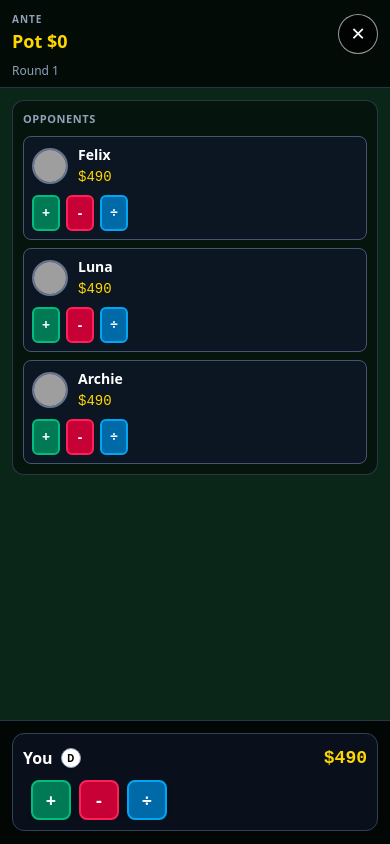
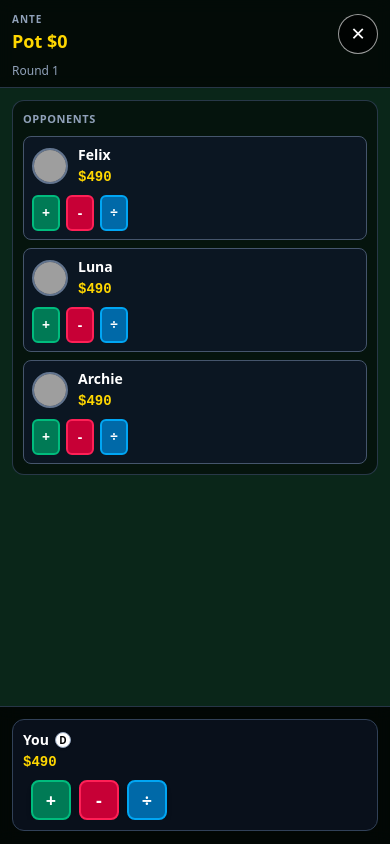
Before and after one commit to jinnotgin/equation-hi-lo, a Vue app: page / in a window 390 px wide. Both pictures are taken after a click on the button "▶ Start Game". Built offline with nearby package versions, Linux system fonts and the light colour scheme; grey boxes are pictures that could not be loaded.

Commit message:
More refinements to mobile UI

```diff
--- a/src/App.vue
+++ b/src/App.vue
@@ -382,7 +382,7 @@
                 <div
                   v-for="p in opponents"
                   :key="p.id"
-                  class="rounded-lg border p-2 transition-all"
+                  class="relative rounded-lg border p-2 transition-all"
                   :class="{
                     'opacity-40 grayscale': p.folded || p.eliminated,
                     'border-gold/70 bg-gold/10 shadow-[0_0_14px_rgba(255,215,0,0.12)]':
@@ -390,6 +390,13 @@
                     'border-slate-600 bg-slate-900/70': !(gameStore.currentTurnIndex === p.id && !gameStore.winnerMsg),
                   }"
                 >
+                  <div
+                    v-if="p.currentBet > 0 && ['ROUND_1', 'ROUND_2'].includes(gameStore.phase)"
+                    class="absolute top-2 right-2 text-base font-bold text-amber-300"
+                  >
+                    Bet ${{ p.currentBet }}
+                  </div>
+
                   <div class="flex items-center gap-2.5">
                     <div
                       class="relative w-9 h-9 rounded-full overflow-hidden border-2 bg-slate-800 shrink-0"
@@ -429,14 +436,8 @@
                           {{ p.eliminated ? 'Out' : 'Folded' }}
                         </span>
                       </div>
-                      <div class="mt-0.5 flex items-center justify-between gap-2">
-                        <div class="text-sm font-mono text-gold">${{ p.chips }}</div>
-                        <div
-                          v-if="p.currentBet > 0 && ['ROUND_1', 'ROUND_2'].includes(gameStore.phase)"
-                          class="text-base font-bold text-amber-300 pr-1"
-                        >
-                          Bet ${{ p.currentBet }}
-                        </div>
+                      <div class="mt-0.5 flex items-center gap-2">
+                        <div class="text-sm font-mono font-extrabold text-gold">${{ p.chips }}</div>
                       </div>
                     </div>
                   </div>
@@ -470,31 +471,53 @@
             class="sticky bottom-0 border-t border-slate-700/80 bg-black/80 backdrop-blur px-3 pt-3 pb-[calc(env(safe-area-inset-bottom)+0.8rem)]"
           >
             <div
-              class="rounded-xl border p-2.5"
+              class="relative rounded-xl border p-2.5"
               :class="{
                 'opacity-50 grayscale': me.folded,
                 'border-gold/70 bg-gold/10': isMyTurn && !gameStore.winnerMsg,
                 'border-slate-700 bg-slate-900/60': !(isMyTurn && !gameStore.winnerMsg),
               }"
             >
-              <div class="flex items-center justify-between gap-3">
-                <div class="flex items-center gap-2 min-w-0">
-                  <span class="truncate text-base font-bold text-white">{{ me.name }}</span>
-                  <Tooltip text="Dealer" v-if="gameStore.dealerIndex === me.id">
-                    <span
-                      class="bg-white text-black font-bold rounded-full w-5 h-5 flex items-center justify-center border border-slate-400 text-[10px] shadow-sm cursor-help"
-                      >D</span
-                    >
-                  </Tooltip>
+              <div class="flex items-center gap-3">
+                <div
+                  v-if="me.currentBet > 0 && ['ROUND_1', 'ROUND_2'].includes(gameStore.phase)"
+                  class="absolute top-2 right-2 text-base font-bold text-amber-300"
+                >
+                  Bet ${{ me.currentBet }}
                 </div>
-                <span class="text-gold font-mono text-lg font-bold shrink-0">${{ me.chips }}</span>
-              </div>
-
-              <div
-                v-if="me.currentBet > 0 && ['ROUND_1', 'ROUND_2'].includes(gameStore.phase)"
-                class="mt-1.5 text-[11px] font-bold text-amber-300"
-              >
-                Your bet: ${{ me.currentBet }}
+
+                <div class="flex items-center min-w-0 flex-1">
+                  <div class="min-w-0 flex-1 pr-20">
+                    <div class="flex items-center gap-1.5">
+                      <div class="truncate text-sm font-bold text-white">{{ me.name }}</div>
+                      <Tooltip text="Dealer" v-if="gameStore.dealerIndex === me.id">
+                        <div
+                          class="bg-white text-black font-bold rounded-full w-4 h-4 flex items-center justify-center border border-slate-400 text-[10px] shadow-sm cursor-help"
+                        >
+                          D
+                        </div>
+                      </Tooltip>
+                      <span
+                        v-if="me.lastAction"
+                        class="px-1.5 py-0.5 rounded border border-slate-500 text-[9px] text-slate-300 font-semibold uppercase tracking-wide"
+                      >
+                        {{ me.lastAction }}
+                      </span>
+                      <span
+                        v-if="me.eliminated || me.folded"
+                        class="px-1.5 py-0.5 rounded border text-[9px] font-bold uppercase tracking-wide"
+                        :class="
+                          me.eliminated ? 'text-slate-400 border-slate-600' : 'text-rose-300 border-rose-500/60'
+                        "
+                      >
+                        {{ me.eliminated ? 'Out' : 'Folded' }}
+                      </span>
+                    </div>
+                    <div class="mt-0.5 flex items-center gap-2">
+                      <div class="text-sm font-mono font-extrabold text-gold">${{ me.chips }}</div>
+                    </div>
+                  </div>
+                </div>
               </div>
 
               <div class="mt-2 overflow-x-auto">
@@ -686,7 +709,7 @@
                 </div>
               </Tooltip>
             </div>
-            <span class="text-gold font-mono text-base">${{ p.chips }}</span>
+            <span class="text-gold font-mono font-bold text-base">${{ p.chips }}</span>
             <!-- Cards + Ops row -->
             <div class="flex items-center gap-2 mt-1.5 relative">
               <TransitionGroup name="deal-card" tag="div" class="flex -space-x-1">
@@ -807,7 +830,7 @@
                   >
                 </Tooltip>
               </div>
-              <div class="text-gold font-mono text-xl">${{ me.chips }}</div>
+              <div class="text-gold font-mono font-bold text-xl">${{ me.chips }}</div>
             </div>
 
             <!-- Hand -->
@@ -1272,7 +1295,7 @@
                       >YOU</span
                     >
                   </td>
-                  <td class="px-4 py-3 text-right font-mono text-gold">${{ p.chips }}</td>
+                  <td class="px-4 py-3 text-right font-mono font-bold text-gold">${{ p.chips }}</td>
                 </tr>
               </tbody>
             </table>
```
